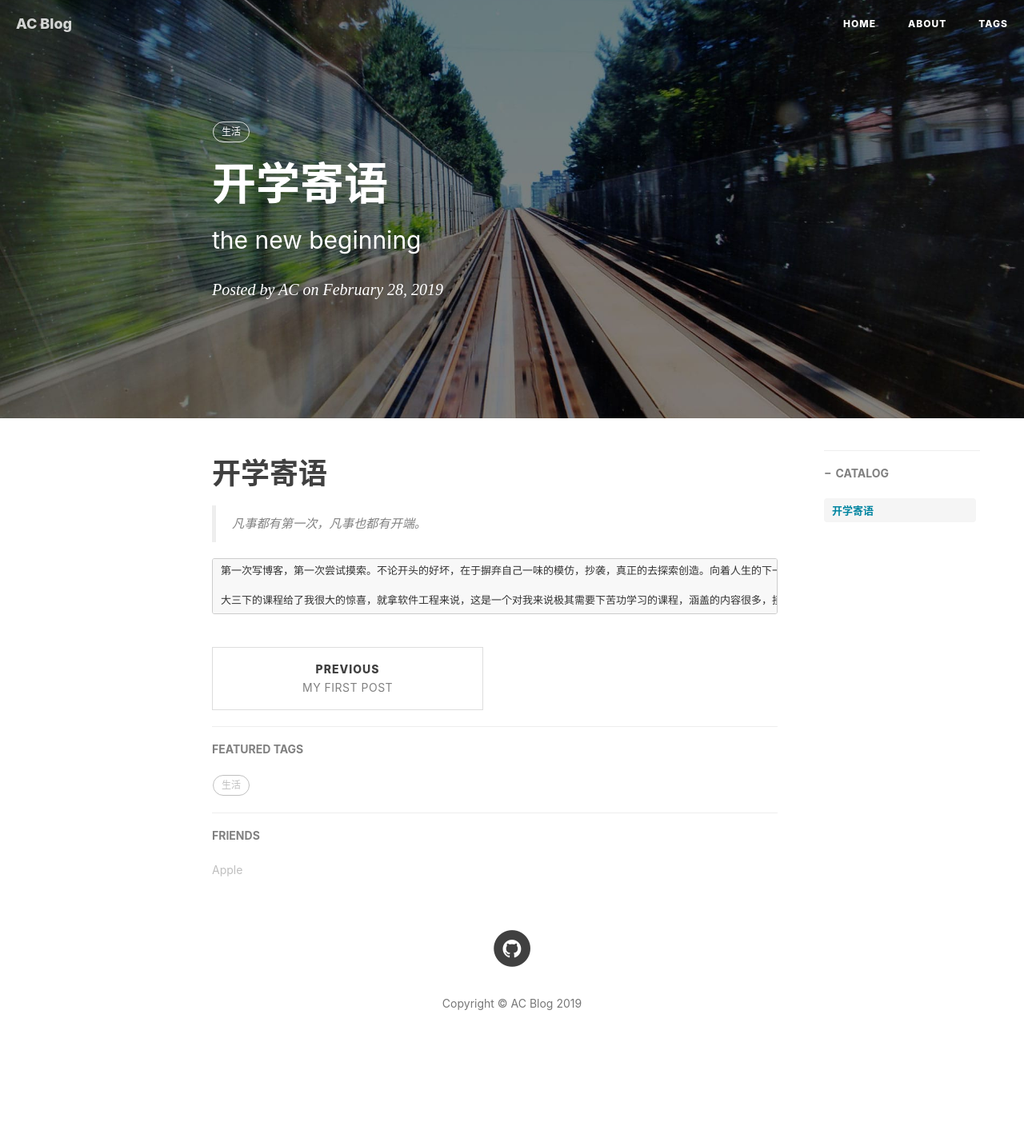
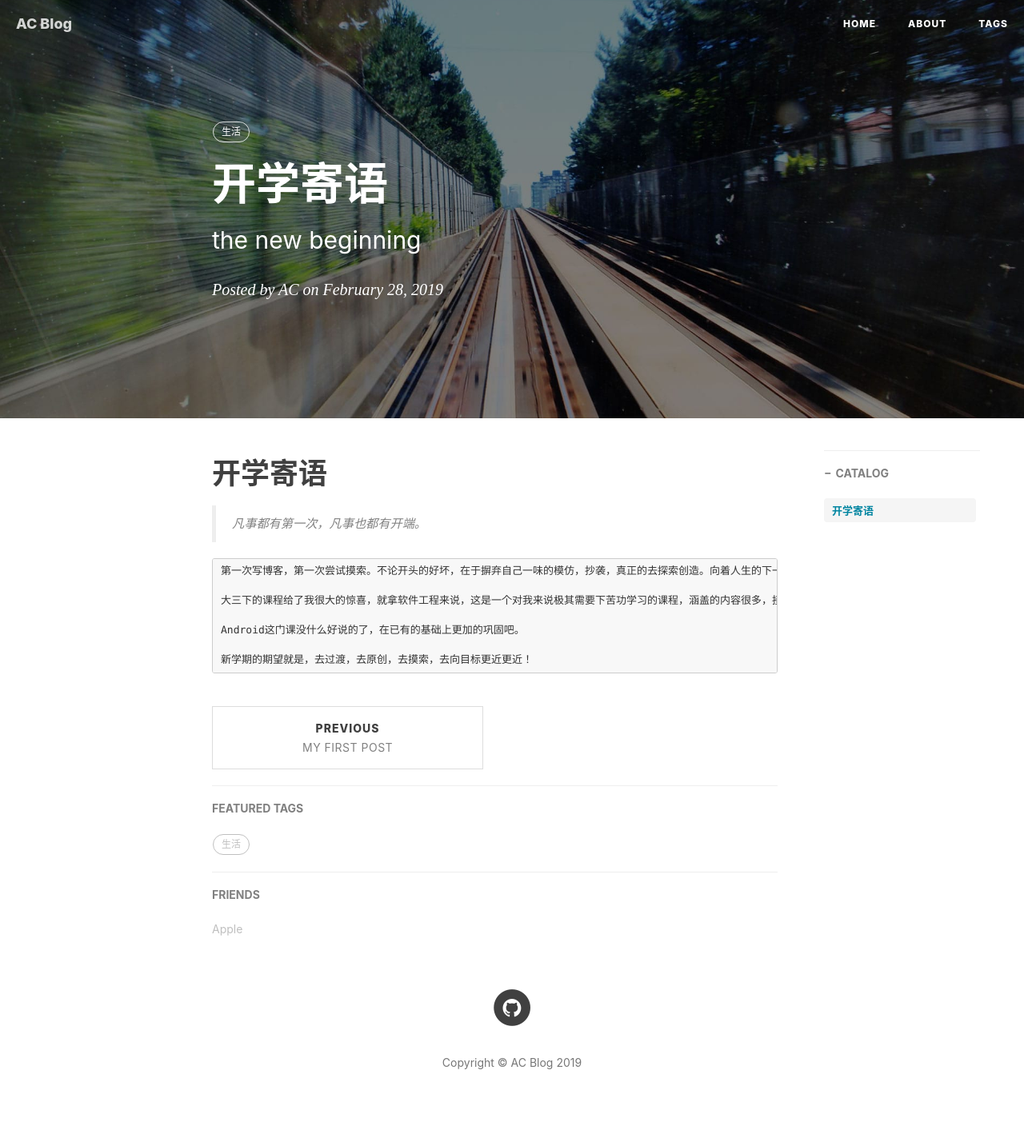
Before and after one commit to speedzero/speedzero.github.io, a Jekyll site: the page built from _posts/2019-02-28-开学寄语.md, in a window 1280 px wide. Shown: the whole page at 80% size. Built offline with Jekyll 4.4.1, drawn with Linux system fonts in a browser that asks for light colours; nearby versions of some CDN libraries; comment, search, counter and statistics services are not loaded; before the commit the page ends 1359 px from its top, so only the background shows below that.

Commit message:
Update 2019-02-28-开学寄语.md
内容的更新

```diff
--- a/_posts/2019-02-28-开学寄语.md
+++ b/_posts/2019-02-28-开学寄语.md
@@ -15,4 +15,8 @@ tags:                               #标签
 
     第一次写博客，第一次尝试摸索。不论开头的好坏，在于摒弃自己一味的模仿，抄袭，真正的去探索创造。向着人生的下一阶段去过度，去跃进。
 
-    大三下的课程给了我很大的惊喜，就拿软件工程来说，这是一个对我来说极其需要下苦功学习的课程，涵盖的内容很多，接触的新东西也很多，最重点的是需要团队合作的去开发项目。
+    大三下的课程给了我很大的惊喜，就拿软件工程来说，这是一个对我来说极其需要下苦功学习的课程，涵盖的内容很多，接触的新东西也很多，最重点的是需要团队合作的去开发项目。还有一只是弱项的专业英语，给自己一个期望吧，通过专业英语的学习，能够粗略的读懂API，能够阅读一些英文的文档。
+
+    Android这门课没什么好说的了，在已有的基础上更加的巩固吧。
+
+    新学期的期望就是，去过渡，去原创，去摸索，去向目标更近更近！
```
